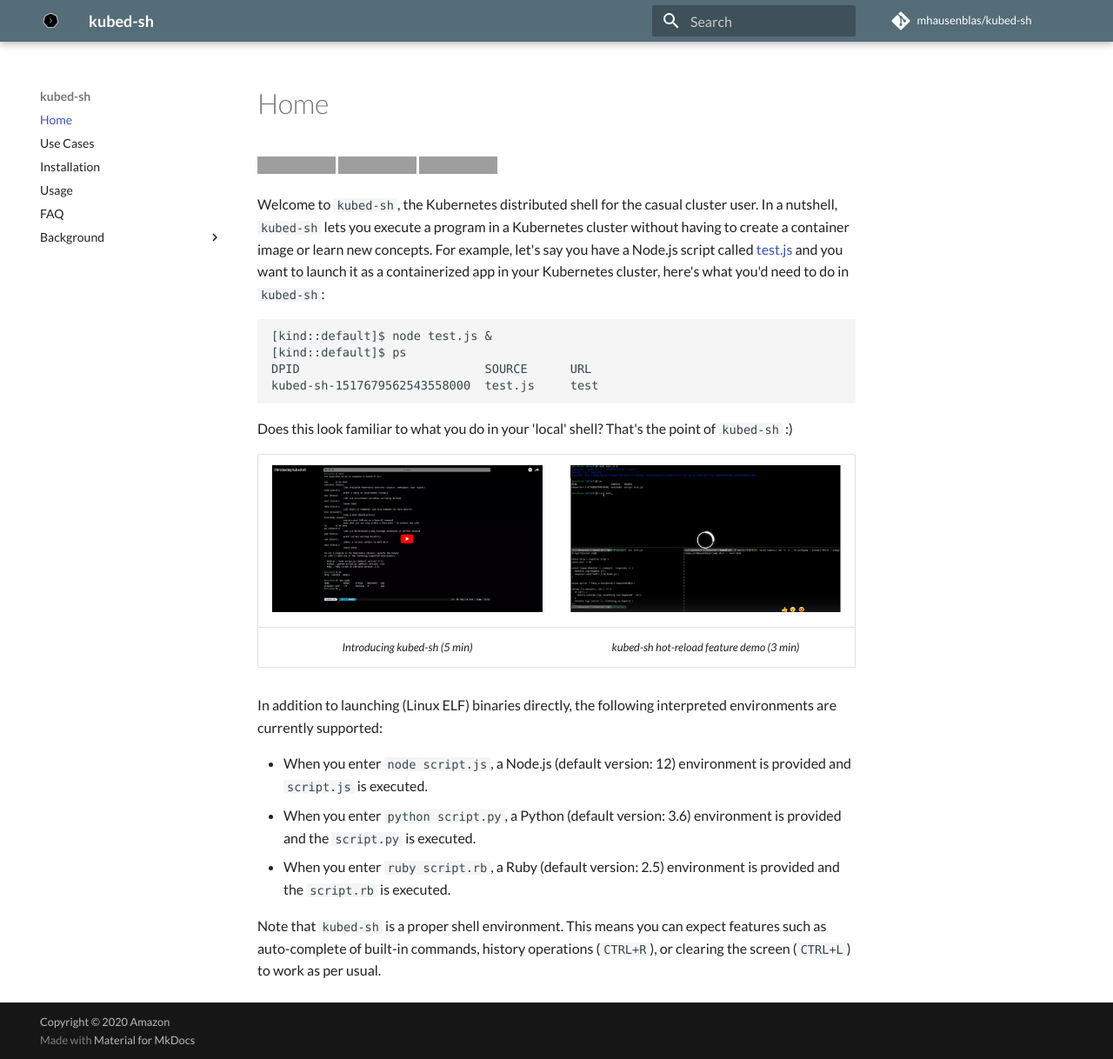
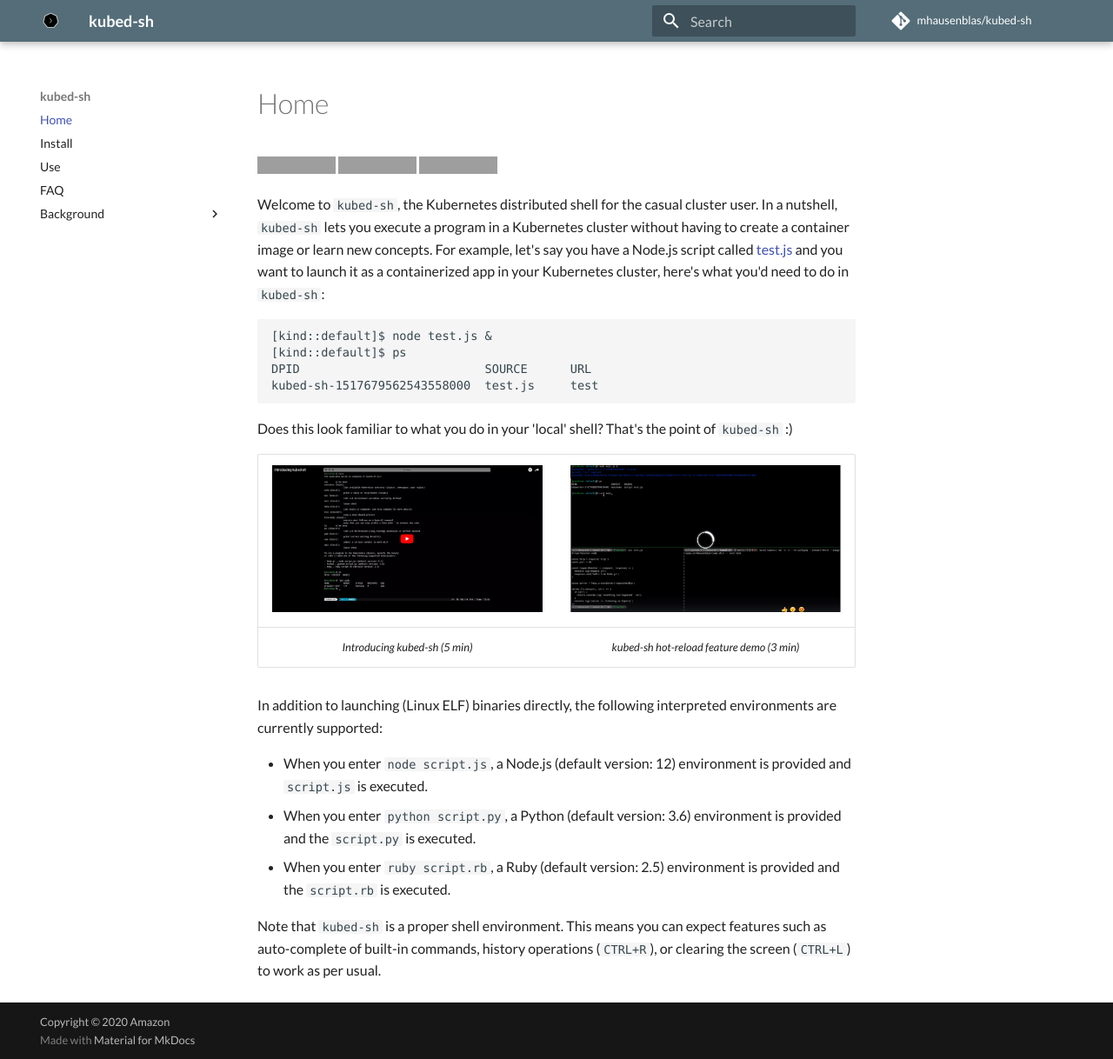
Before and after one commit to mhausenblas/kubed-sh, an MkDocs documentation site: the page built from docs/index.md, in a window 1280 px wide and 1218 px high. Shown: the whole window at 87% size. Built offline with MkDocs 1.6.1 and Material for MkDocs 9.7.7, drawn with Linux system fonts in a browser that asks for light colours; some web fonts are replaced; comment, search, counter and statistics services are not loaded; grey boxes are pictures that could not be loaded.

Commit message:
rearranges menu
Signed-off-by: Michael Hausenblas <hausenbl@amazon.com>

```diff
--- a/mkdocs.yml
+++ b/mkdocs.yml
@@ -6,13 +6,13 @@
 copyright: 'Copyright &copy; 2020 Amazon'
 nav:
     - Home: index.md
-    - Use Cases: usecases.md
-    - Installation: install.md
-    - Usage: usage.md
+    - Install: install.md
+    - Use: use.md
     - FAQ: faq.md
     - Background:
         - Motivation: motivation.md
         - Design: design.md
+        - Use Cases: usecases.md
 theme:
     name: 'material'
     favicon: 'img/favicon.ico'
```
